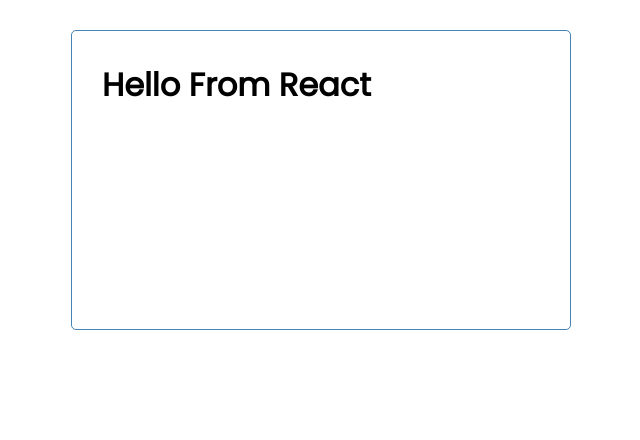
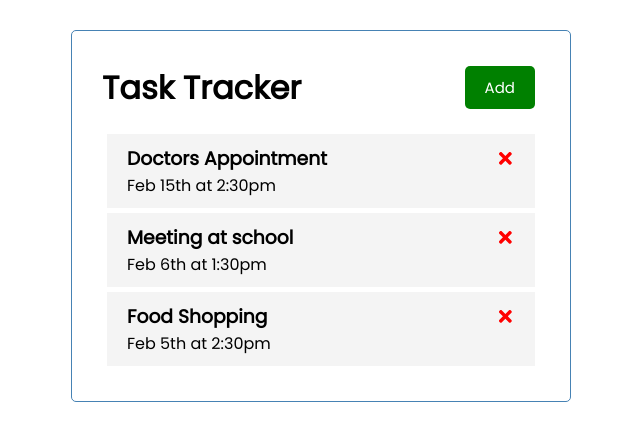
Before and after one commit to Enxhis/Task-Tracker-App, a React (Create React App) app in the folder react-task-tracker/: page / in a window 1280 px wide. Shown: the top 440 px of the page, without its empty margins (319-959 px from the left). Built offline with nearby package versions, Linux system fonts and the light colour scheme.

Commit message:
added delete functionality to the app

```diff
--- a/react-task-tracker/src/App.js
+++ b/react-task-tracker/src/App.js
@@ -1,9 +1,39 @@
+import { useState } from 'react'
+import Header from './components/Header';
+import Tasks from './components/Tasks';
+
 function App() {
+  const [tasks, setTasks] = useState([
+    {
+      id: 1,
+      text: 'Doctors Appointment',
+      day: "Feb 15th at 2:30pm",
+      reminder: true,
+    },
+    {
+      id: 2,
+      text: 'Meeting at school',
+      day: "Feb 6th at 1:30pm",
+      reminder: true,
+    },
+    {
+      id: 3,
+      text: 'Food Shopping',
+      day: "Feb 5th at 2:30pm",
+      reminder: false,
+    }
+  ]);
 
+  // delete task
+
+  const deleteTask = (id) => {
+    setTasks(tasks.filter((task) => task.id !== id));
+  }
 
   return (
     <div className="container">
-      <h1>Hello From React</h1>
+      <Header />
+      {tasks.length > 0 ? <Tasks tasks={tasks} onDelete={deleteTask} /> : 'No tasks to Show'}
 
     </div>
   );
```
